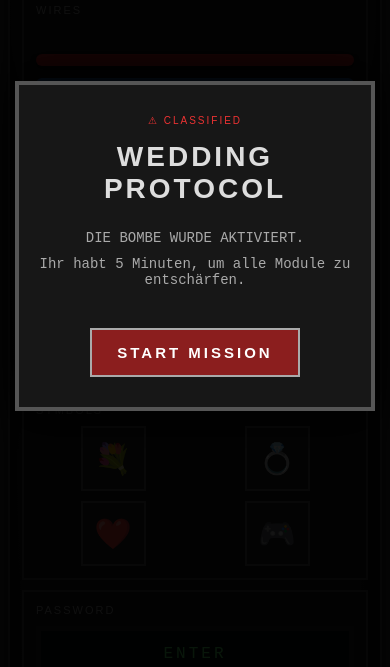
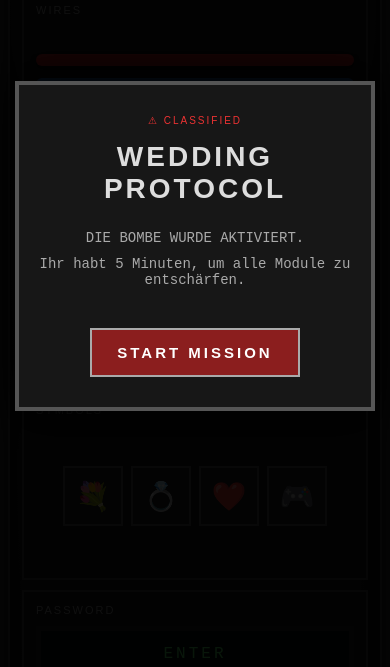
Before and after one commit to AndMazing/Wedding-Bomb, a plain HTML site: page index.html in a window 390 px wide. Shown: the part 176-843 px from the top of the page. Drawn offline with Linux system fonts and the light colour scheme.

Commit message:
add wedding-bomb

```diff
--- a/style.css
+++ b/style.css
@@ -642,17 +642,19 @@ button:disabled:hover {
        ========================= */
 
     .symbols {
-        display: grid;
-        grid-template-columns: repeat(2, 1fr);
-        gap: 10px;
-        justify-items: center;
-        align-content: center;
+        display: flex;
+        flex-direction: row;
+        justify-content: center;
+        align-items: center;
+        gap: 8px;
+        flex-wrap: nowrap;
     }
 
     .symbols button {
-        width: 65px;
-        height: 65px;
-        font-size: 30px;
+        width: 60px;
+        height: 60px;
+        font-size: 28px;
+        flex-shrink: 0;
     }
 
 
```
